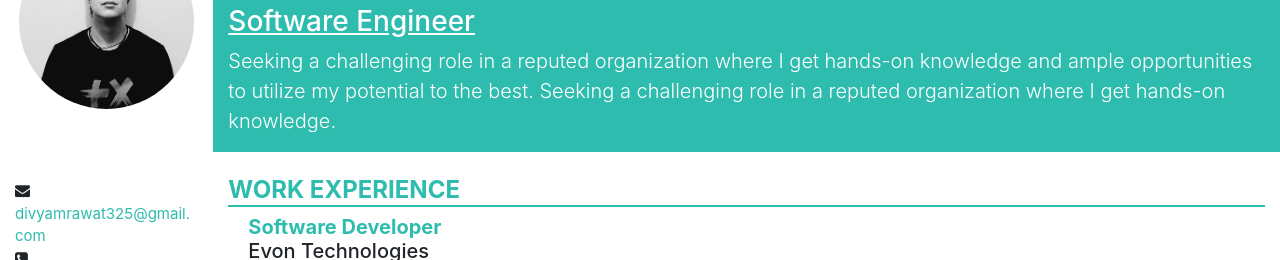
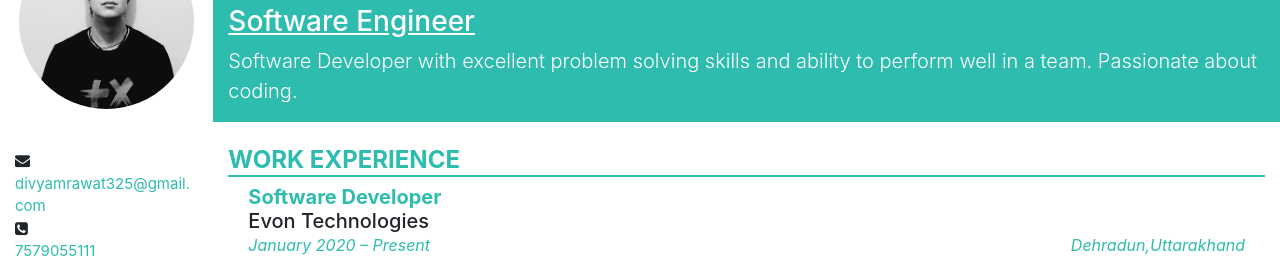
Before and after one commit to drawat123/Resume, a plain HTML site: page index.html in a window 1280 px wide. Shown: the part 96-356 px from the top of the page. Drawn offline with nearby package versions, Linux system fonts and the light colour scheme.

Commit message:
Update Resume info

```diff
--- a/index.html
+++ b/index.html
@@ -36,10 +36,8 @@
           <h1 class="display-4">Divyam Rawat</h1>
           <h3><u>Software Engineer</u></h3>
           <p class="lead">
-            Seeking a challenging role in a reputed organization where I get
-            hands-on knowledge and ample opportunities to utilize my potential
-            to the best. Seeking a challenging role in a reputed organization
-            where I get hands-on knowledge.
+            Software Developer with excellent problem solving skills and ability
+            to perform well in a team. Passionate about coding.
           </p>
         </div>
       </div>
```
